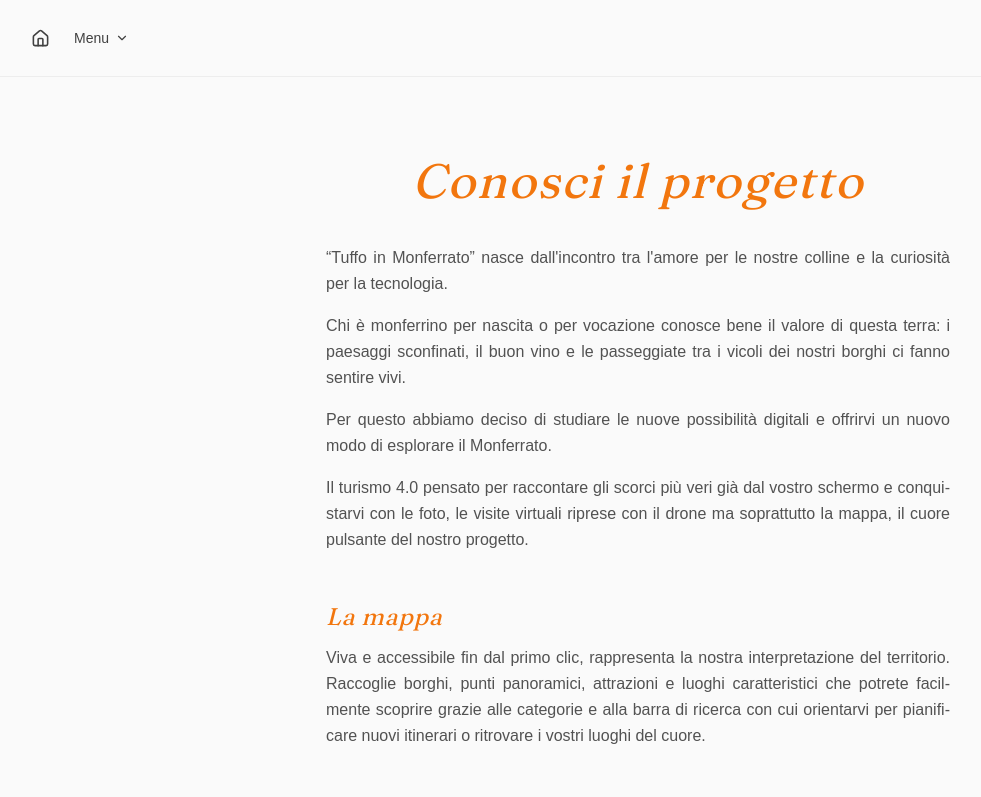
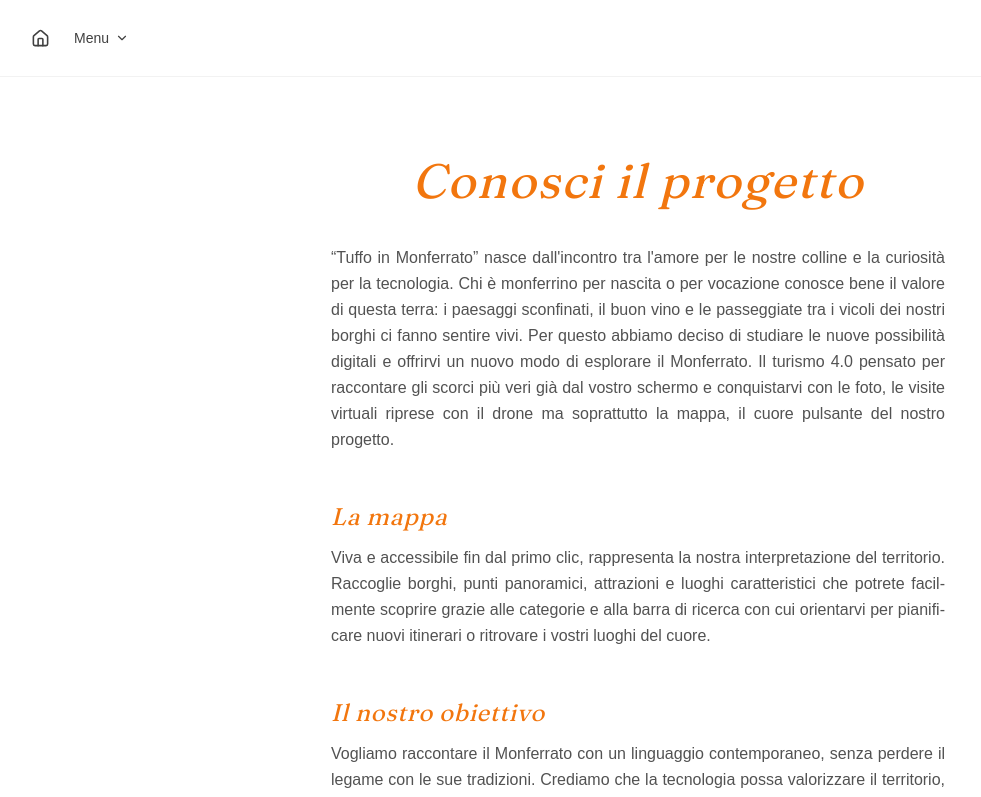
Before and after one commit to lorenzombarbaro/Tuffo-in-Monferrato, a Next.js app: page /conosci-il-progetto in a window 1280 px wide. Shown: the top 797 px of the page, without its empty margins (2-983 px from the left). Built offline with nearby package versions, Linux system fonts and the light colour scheme.

Commit message:
Icona capitello, sfondo bianco pagine, margini desktop, paragrafo unico

```diff
--- a/src/app/conosci-il-progetto/page.js
+++ b/src/app/conosci-il-progetto/page.js
@@ -4,7 +4,7 @@ import PageMenu from '@/components/PageMenu'
 
 export default function ConosciIlProgetto() {
   return (
-    <main className="min-h-screen bg-neutral-50">
+    <main className="min-h-screen bg-white">
       <header className="px-6 py-5 border-b border-black/5">
         <div className="flex items-center gap-4">
           <Link href="/" className="inline-flex items-center justify-center w-9 h-9 rounded-full hover:bg-black/5 transition-colors">
@@ -14,28 +14,20 @@ export default function ConosciIlProgetto() {
         </div>
       </header>
 
-      <div className="max-w-2xl mx-auto px-6 py-16 sm:py-20">
+      <div className="max-w-2xl mx-auto px-6 md:px-[29px] py-16 sm:py-20">
         <h1 className="font-hero italic text-4xl md:text-5xl mb-10 text-center" style={{ color: '#F2760E' }}>
           Conosci il progetto
         </h1>
 
-        <div className="text-neutral-600 leading-relaxed space-y-4 text-justify [text-justify:inter-word] hyphens-auto">
+        <div className="text-neutral-600 leading-relaxed text-justify [text-justify:inter-word] hyphens-auto">
           <p>
             &ldquo;Tuffo in Monferrato&rdquo; nasce dall&apos;incontro tra l&apos;amore per le nostre colline
-            e la curiosità per la tecnologia.
-          </p>
-          <p>
-            Chi è monferrino per nascita o per vocazione conosce bene il valore di questa terra: i paesaggi
-            sconfinati, il buon vino e le passeggiate tra i vicoli dei nostri borghi ci fanno sentire vivi.
-          </p>
-          <p>
-            Per questo abbiamo deciso di studiare le nuove possibilità digitali e offrirvi un nuovo modo
-            di esplorare il Monferrato.
-          </p>
-          <p>
-            Il turismo 4.0 pensato per raccontare gli scorci più veri già dal vostro schermo e conquistarvi
-            con le foto, le visite virtuali riprese con il drone ma soprattutto la mappa, il cuore pulsante
-            del nostro progetto.
+            e la curiosità per la tecnologia. Chi è monferrino per nascita o per vocazione conosce bene il
+            valore di questa terra: i paesaggi sconfinati, il buon vino e le passeggiate tra i vicoli dei
+            nostri borghi ci fanno sentire vivi. Per questo abbiamo deciso di studiare le nuove possibilità
+            digitali e offrirvi un nuovo modo di esplorare il Monferrato. Il turismo 4.0 pensato per
+            raccontare gli scorci più veri già dal vostro schermo e conquistarvi con le foto, le visite
+            virtuali riprese con il drone ma soprattutto la mappa, il cuore pulsante del nostro progetto.
           </p>
         </div>
 
--- a/src/app/contatti/page.js
+++ b/src/app/contatti/page.js
@@ -4,7 +4,7 @@ import PageMenu from '@/components/PageMenu'
 
 export default function Contatti() {
   return (
-    <main className="min-h-screen bg-neutral-50">
+    <main className="min-h-screen bg-white">
       <header className="px-6 py-5 border-b border-black/5">
         <div className="flex items-center gap-4">
           <Link href="/" className="inline-flex items-center justify-center w-9 h-9 rounded-full hover:bg-black/5 transition-colors">
@@ -14,7 +14,7 @@ export default function Contatti() {
         </div>
       </header>
 
-      <div className="max-w-xl mx-auto px-6 py-20 text-center">
+      <div className="max-w-xl mx-auto px-6 md:px-[29px] py-20 text-center">
         <h1 className="font-hero italic text-4xl md:text-5xl mb-4" style={{ color: '#F2760E' }}>Contattaci</h1>
         <p className="text-neutral-500 mb-8">
           Hai una domanda, una curiosita o vuoi segnalarci un luogo? Scrivici.
--- a/src/app/vivi-il-monferrato/page.js
+++ b/src/app/vivi-il-monferrato/page.js
@@ -10,7 +10,7 @@ export default function ViviIlMonferrato() {
   ]
 
   return (
-    <main className="min-h-screen bg-neutral-50">
+    <main className="min-h-screen bg-white">
       <header className="px-6 py-5 border-b border-black/5">
         <div className="flex items-center gap-4">
           <Link href="/" className="inline-flex items-center justify-center w-9 h-9 rounded-full hover:bg-black/5 transition-colors">
@@ -20,7 +20,7 @@ export default function ViviIlMonferrato() {
         </div>
       </header>
 
-      <div className="max-w-3xl mx-auto px-6 py-16 text-center">
+      <div className="max-w-3xl mx-auto px-6 md:px-[29px] py-16 text-center">
         <h1 className="font-hero italic text-4xl md:text-5xl mb-4" style={{ color: '#F2760E' }}>Vivi il Monferrato</h1>
         <p className="text-neutral-500 max-w-lg mx-auto">
           Eventi, luoghi dove dormire e dove mangiare, scelti da chi il Monferrato lo vive ogni giorno.
--- a/src/components/MapMonferrato.js
+++ b/src/components/MapMonferrato.js
@@ -24,15 +24,17 @@ function TowerIcon({ size = 16, color = 'currentColor', strokeWidth = 2 }) {
   )
 }
 
-// Biglietto d'ingresso — ispirato al riferimento del cliente
-function TicketIcon({ size = 16, color = 'currentColor', strokeWidth = 2 }) {
+// Capitello di colonna classica — disegno originale
+function ColumnCapitalIcon({ size = 16, color = 'currentColor', strokeWidth = 2 }) {
   return (
     <svg width={size} height={size} viewBox="0 0 24 24" fill="none" stroke={color}
          strokeWidth={strokeWidth} strokeLinecap="round" strokeLinejoin="round">
-      <rect x="3" y="6" width="18" height="12" rx="2.5" />
-      <path d="M12 6v2.5" />
-      <path d="M12 10.75v2.5" />
-      <path d="M12 15.5V18" />
+      <path d="M4 4H20" />
+      <path d="M4 7H20" />
+      <path d="M6 7L9 11H15L18 7" />
+      <path d="M9 11V21" />
+      <path d="M15 11V21" />
+      <path d="M6 21H18" />
     </svg>
   )
 }
@@ -79,7 +81,7 @@ const CATEGORY_LABEL = {
 
 const CATEGORY_ICON = {
   borgo: TowerIcon,
-  cultura: TicketIcon,
+  cultura: ColumnCapitalIcon,
   panorama: Binoculars,
 }
 
```
